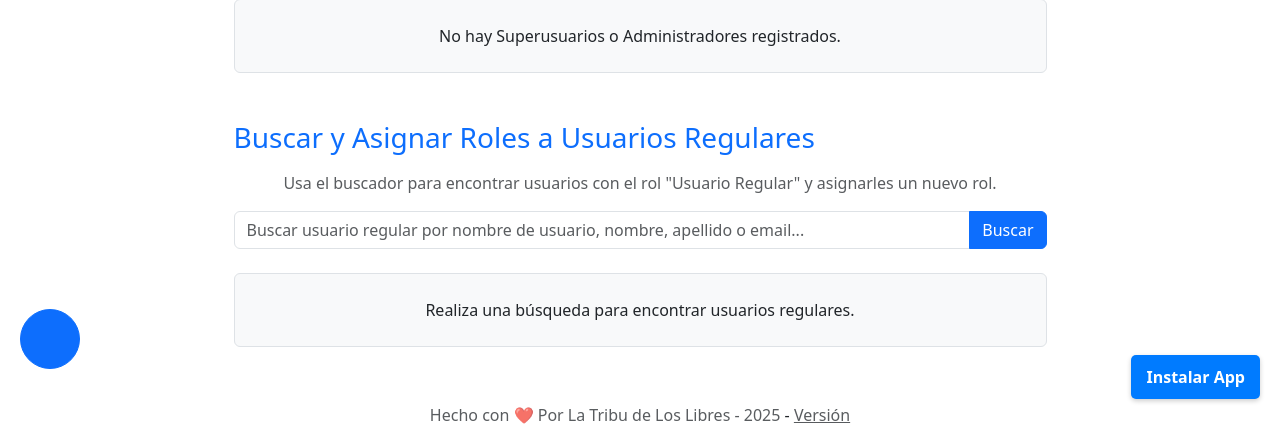
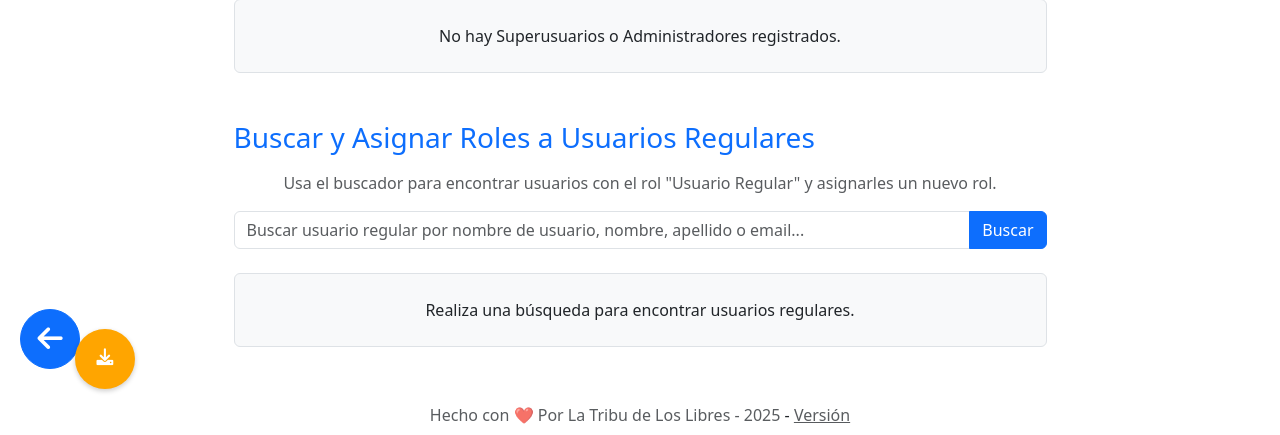
Before and after one commit to kerm1977/FlaskV1, a Python web app: template templates/admin_roles.html in a window 1280 px wide. Shown: the part 381-816 px from the top of the page. Run offline with Jinja, Linux system fonts and the light colour scheme; the template is opened without the code that fills it, so the values that code supplies are empty; some libraries are stand-ins or nearby versions.

Commit message:
Instalar app con botón flotante correcto

```diff
--- a/templates/base.html
+++ b/templates/base.html
@@ -4,13 +4,11 @@
     <meta charset="UTF-8">
     <meta name="viewport" content="width=device-width, initial-scale=1.0">
     <title>{% block title %}Mi App Flask{% endblock %}</title>
-    <!-- Incluye Bootstrap CSS -->
     <link href="https://cdn.jsdelivr.net/npm/bootstrap@5.3.0/dist/css/bootstrap.min.css" rel="stylesheet">
 
-    <!-- Incluye Font Awesome para íconos -->
+    <link rel="stylesheet" href="https://cdnjs.cloudflare.com/ajax/libs/font-awesome/6.0.0-beta3/css/all.min.css"> {# ¡Asegúrate de incluir Font Awesome! #}
 
     {# Enlace al archivo CSS personalizado #}
-
     <link rel="stylesheet" href="{{ url_for('static', filename='css/main.css') }}">
     {% block head_content %}{% endblock %} {# Bloque para contenido adicional en el head #}
 
@@ -27,6 +25,7 @@
                margin-top: -150px; /* Se ajusta para que el contenido suba y esté cerca del navbar. */
             }
         }
+
 
         /* Estilos para el banner de instalación automático (Chromium) */
         #installBanner {
@@ -72,28 +71,42 @@
         }
 
         /* Estilos para el botón de instalación manual */
+        /* MODIFICACIÓN AQUÍ: Hacemos el botón flotante, redondo y a la izquierda */
         #showManualInstallInstructionsButton {
             position: fixed;
-            bottom: 20px; /* Un poco más arriba que el banner automático */
-            right: 20px;
-            background-color: #007bff; /* Un color diferente para distinguirlo */
+            bottom: 30px;
+            left: 75px; /* Cambiado de 'right' a 'left' */
+            background-color: orange; /* Un color diferente para distinguirlo */
             color: white;
             border: none;
-            padding: 10px 15px;
-            border-radius: 5px;
-            cursor: pointer;
+            /* Eliminamos padding para un control más fino del tamaño del círculo */
+            padding: 0; /* Añadido */
+            width: 60px; /* Añadido: Para un botón redondo */
+            height: 60px; /* Añadido: Para un botón redondo */
+            border-radius: 50%; /* Añadido: Para que sea redondo */
+            display: flex; /* Añadido: Para centrar el contenido (icono + texto) */
+            justify-content: center; /* Añadido */
+            align-items: center; /* Añadido */
+            flex-direction: column; /* Añadido: Para que el icono y el texto estén en columna */
+            font-size: 0.7em; /* Añadido: Ajusta el tamaño de fuente si el texto es muy grande */
+            text-align: center; /* Añadido: Centra el texto */
             box-shadow: 0 2px 5px rgba(0,0,0,0.2);
-            z-index: 1040; /* Por debajo del banner automático, pero visible */
-            display: none; /* Oculto por defecto */
+            z-index: 1040;
+            display: none;
             font-weight: bold;
         }
 
         #showManualInstallInstructionsButton:hover {
-            background-color: #0056b3;
+            background-color: #e08000; /* Un tono más oscuro de naranja al pasar el ratón */
+        }
+
+        /* Estilos para el icono dentro del botón */
+        #showManualInstallInstructionsButton i {
+            font-size: 1.5em; /* Tamaño del icono */
+            margin-bottom: 3px; /* Espacio entre icono y texto */
         }
     </style>
 
-    <!-- INICIO: Configuraciones PWA -->
     <link rel="manifest" href="{{ url_for('static', filename='manifest.json') }}">
     <meta name="apple-mobile-web-app-capable" content="yes">
     <meta name="apple-mobile-web-app-status-bar-style" content="black">
@@ -101,9 +114,7 @@
     <link rel="apple-touch-icon" href="/static/uploads/icons/icon-192x192.jpg"> {# Asegúrate de que esta ruta sea correcta #}
     <meta name="msapplication-TileImage" content="/static/uploads/icons/icon-192x192.jpg"> {# Asegúrate de que esta ruta sea correcta #}
     <meta name="msapplication-TileColor" content="#fe3000"> {# Usa el color de tu tema #}
-    <!-- FIN: Configuraciones PWA -->
-
-</head>
+    </head>
 <body>
 
     {% include "navbar.html" %}
@@ -123,19 +134,16 @@
     </footer>
     {# FIN: FOOTER #}
 
-    <!-- Banner de instalación PWA automático (para navegadores Chromium) -->
     <div id="installBanner">
         <button class="close-button text-center" id="closeInstallBanner">&times;</button>
         ¿Quieres instalar "La Tribu" para una mejor experiencia?
-        <button id="installButton">Instalar App</button>
+        <button id="installButton" class="installButton">Instalar App</button>
     </div>
 
-    <!-- Botón para mostrar instrucciones de instalación manual -->
+    {# MODIFICACIÓN AQUÍ: Añadimos un <span> para el texto "Instalar App" y el icono #}
     <button id="showManualInstallInstructionsButton" class="btn btn-primary">
-        <i class="fas fa-download text-center"></i> Instalar App
-    </button>
+        <i class="fas fa-download"></i> <span></span> </button>
 
-    <!-- Modal de instrucciones de instalación manual -->
     <div class="modal fade" id="manualInstallModal" tabindex="-1" aria-labelledby="manualInstallModalLabel" aria-hidden="true">
         <div class="modal-dialog modal-dialog-centered">
             <div class="modal-content">
@@ -177,14 +185,12 @@
         </div>
     </div>
 
-    <!-- Scripts JS de Bootstrap y otros JS globales -->
-        <script src="{{ url_for('static', filename='js/timezone_converter.js') }}"></script>
+    <script src="{{ url_for('static', filename='js/timezone_converter.js') }}"></script>
     <script src="https://cdn.jsdelivr.net/npm/@popperjs/core@2.11.7/dist/umd/popper.min.js"></script>
     <script src="https://cdn.jsdelivr.net/npm/bootstrap@5.3.0/dist/js/bootstrap.min.js"></script>
     <script src="{{ url_for('static', filename='js/ckeditor.js') }}"></script> {# CKEditor si es global, si no, mantener en plantillas específicas #}
     {% block scripts %}{% endblock %} {# Bloque para scripts adicionales de cada página #}
 
-    <!-- INICIO: Lógica para el registro del Service Worker y el prompt de instalación PWA -->
     <script>
         let deferredPrompt; // Variable para almacenar el evento de instalación
         const installBanner = document.getElementById('installBanner');
@@ -207,7 +213,7 @@
                 setTimeout(() => {
                     if (!deferredPrompt && !window.matchMedia('(display-mode: standalone)').matches && !navigator.standalone) {
                         // Solo muestra el botón manual si no hay prompt automático y la app no está instalada
-                        showManualInstallInstructionsButton.style.display = 'block';
+                        showManualInstallInstructionsButton.style.display = 'flex'; // Cambiado de 'block' a 'flex'
                         console.log('Mostrando botón de instalación manual.');
                     }
                 }, 3000); // Espera 3 segundos
@@ -260,7 +266,7 @@
                 }
                 // Si el usuario cierra el banner automático, ofrecemos la opción manual
                 if (!window.matchMedia('(display-mode: standalone)').matches && !navigator.standalone) {
-                    showManualInstallInstructionsButton.style.display = 'block';
+                    showManualInstallInstructionsButton.style.display = 'flex'; // Cambiado de 'block' a 'flex'
                 }
                 console.log('Banner de instalación automático cerrado por el usuario.');
             });
@@ -297,7 +303,5 @@
             }
         }
     </script>
-    <!-- FIN: Lógica para el registro del Service Worker y el prompt de instalación PWA -->
-
-</body>
+    </body>
 </html>
```
